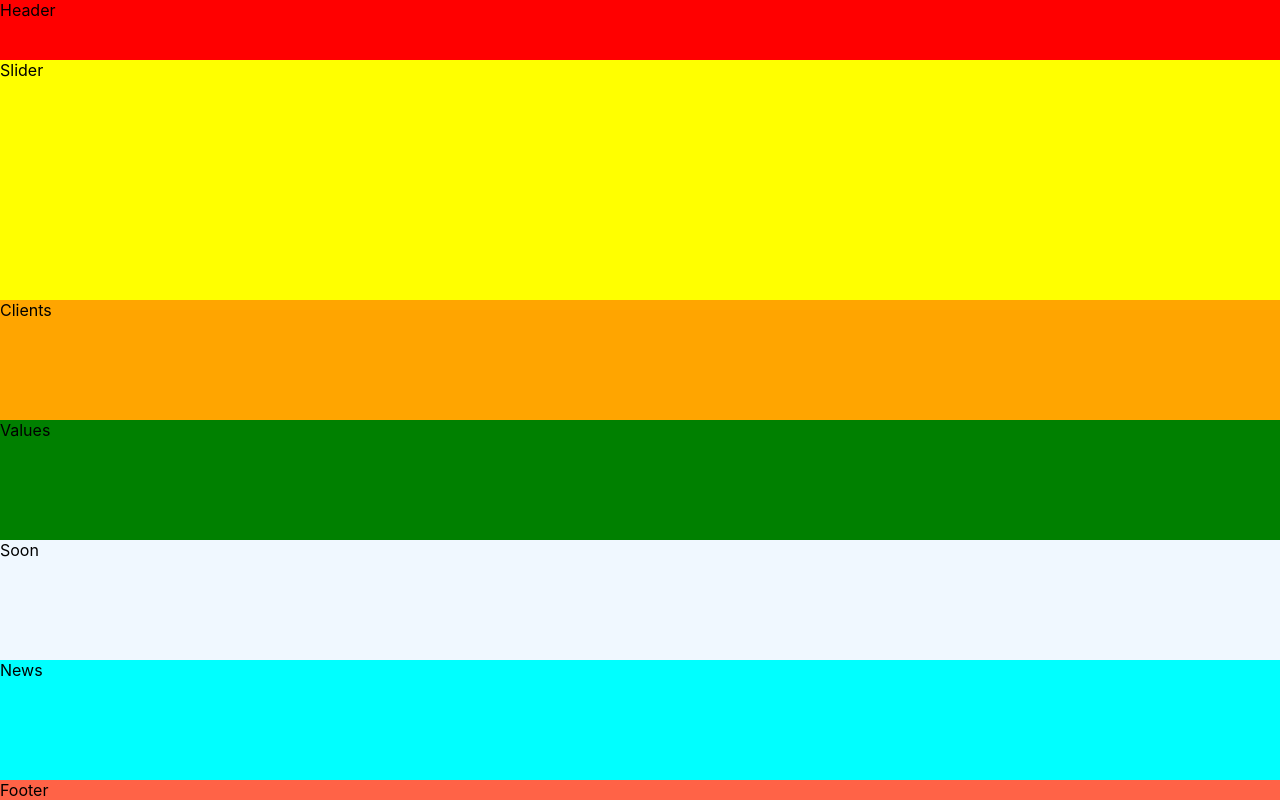
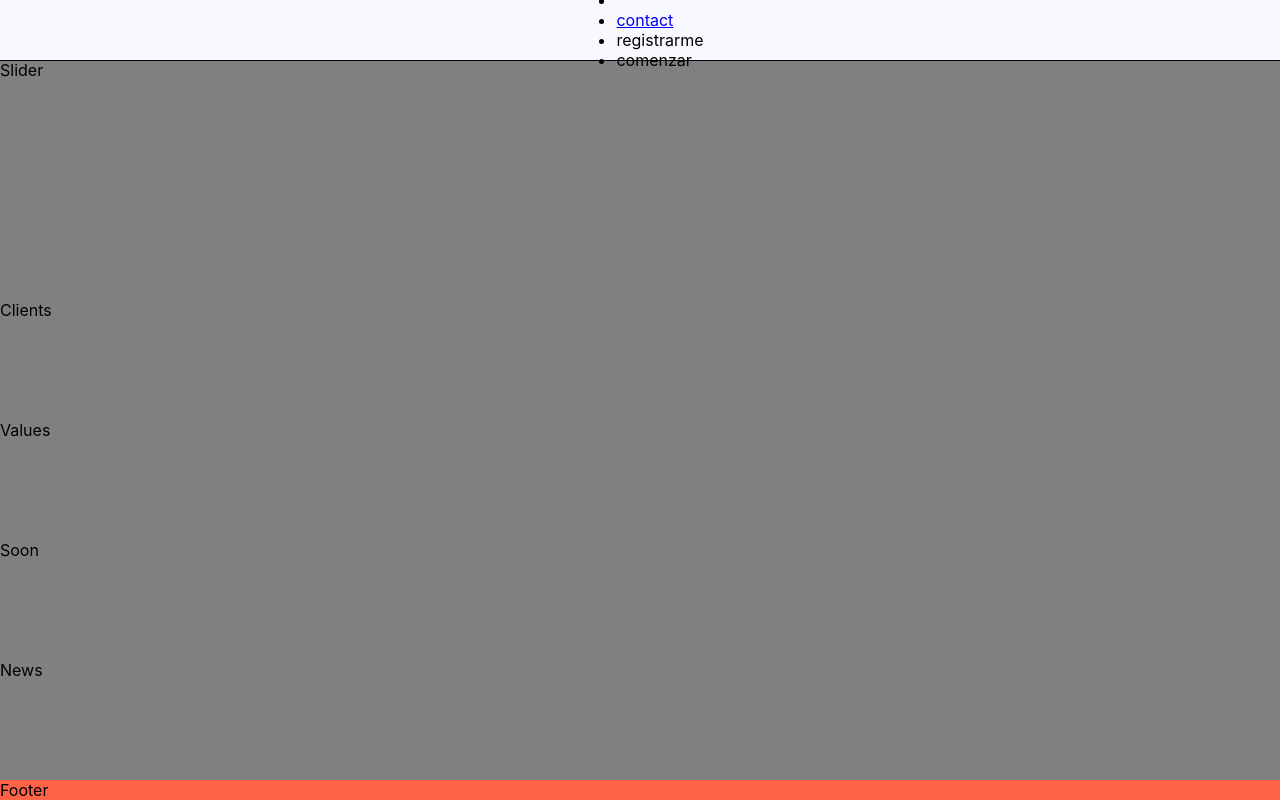
Before and after one commit to saulwolfdev/volu-landing-page, a React (Create React App) app: page / in a window 1280 px wide. Built offline with nearby package versions, Linux system fonts and the light colour scheme.

Commit message:
Estructura

```diff
--- a/src/components/common/Header.js
+++ b/src/components/common/Header.js
@@ -3,7 +3,14 @@ import React from "react";
 export function Header(){
     return(
         <>
-        Header
+        <nav>
+            <ul>
+            <li><img src=""/></li>
+                <li><a href="/">contact</a></li>
+                <li>registrarme</li>
+                <li>comenzar</li>
+            </ul>
+        </nav>
         </>
     )
 }
--- a/src/components/common/WrapperContainer.js
+++ b/src/components/common/WrapperContainer.js
@@ -19,32 +19,40 @@ const Contanier=styled.div`
  const ContanierHeader=styled.header`
  width: 100%;
  height: 100%;
- background-color:red;
+ background-color:#F8F9FF;
  grid-area: contanierheader;
+ display: flex;
+ justify-content: center;
+ align-items: center;
+ border-bottom: 1px solid black;
+
+
  `;
  const ContanierSlider=styled.div`
- background-color:yellow;
+ //background-color:yellow;
  grid-area: contanierslider;
+
+
  `;
 
 
-  const ContanierValues=styled.div`
-background-color:green;
+  const ContanierValues=styled.section`
+//background-color:green;
  grid-area: containerclients;
   `;
 
 
  const ContanierClients=styled.div`
-background-color:orange;
+//background-color:orange;
  grid-area: containervalues;
 
  `;
  const ContanierSoon=styled.div`
-background-color:aliceblue;
+//background-color:aliceblue;
  grid-area: containersoon;
  `;
  const ContanierNews=styled.div`
-  background-color:aqua;
+  //background-color:aqua;
 grid-area: containernews;
  `;
  const ContanierFooter=styled.footer`
```
